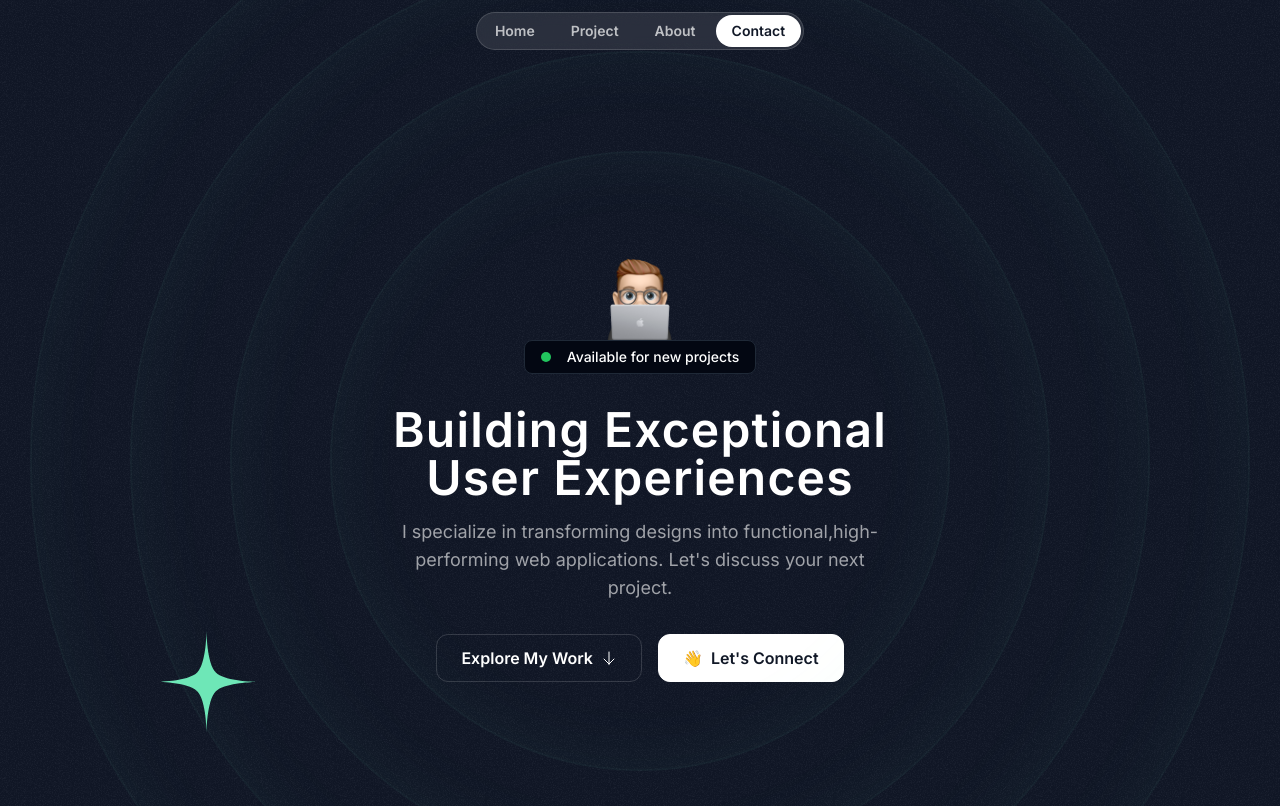
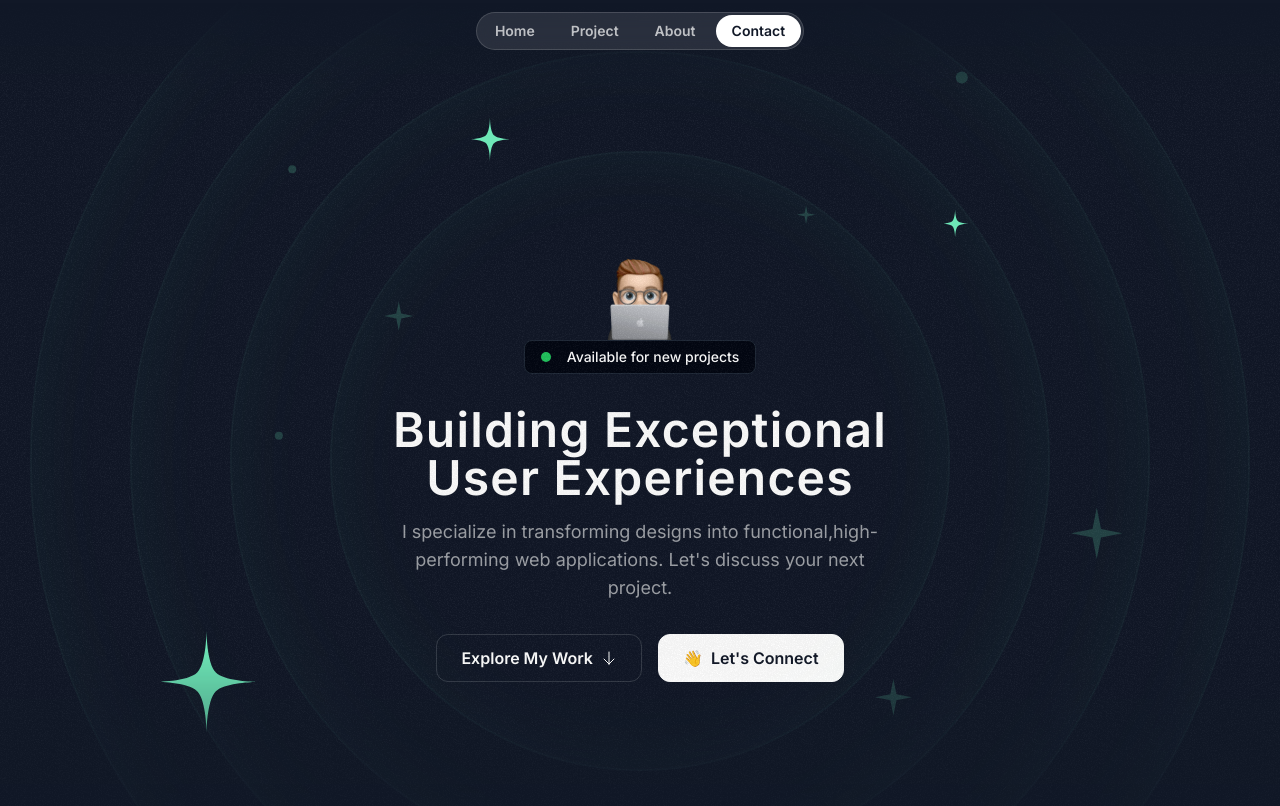
Before and after one commit to andrMaulana/single-page-portfolio, a Next.js app: page / in a window 1280 px wide. Shown: the top 806 px of the page. Built offline with nearby package versions, Linux system fonts and the light colour scheme; a web font is replaced by a local one.

Commit message:
add sparkle position

```diff
--- a/src/sections/Hero.tsx
+++ b/src/sections/Hero.tsx
@@ -4,15 +4,16 @@
 import grainImage from '@/assets/images/grain.jpg';
 import StarIcon from "@/assets/icons/star.svg";
 import { HeroOrbit } from '@/components/HeroOrbit';
+import SparkleIcon from "@/assets/icons/sparkle.svg";
 
 export const HeroSection = () => {
   return (
   <div className='py-32 md:py-48 lg:py-60 relative z-0 overflow-x-clip'>
+    <div className="absolute inset-0 [mask-image:linear-gradient(to_bottom,transparent,black_10%,black_70%,transparent)]">
     <div className="absolute inset-0 -z-30 opacity-5" style={{
       backgroundImage: `url(${grainImage.src})`
      }}>
      </div>
-
      <div className="size-[620px] hero-ring"></div>
      <div className="size-[820px] hero-ring"></div>
      <div className="size-[1020px] hero-ring"></div>
@@ -20,7 +21,34 @@
      <HeroOrbit size={800} rotation={-72}>
         <StarIcon className="size-28 text-emerald-300" />
         </HeroOrbit>
-
+      <HeroOrbit size={550} rotation={20}>
+          <StarIcon className="size-12 text-emerald-300"/>
+        </HeroOrbit>
+      <HeroOrbit size={590} rotation={98}>
+          <StarIcon className="size-8 text-emerald-300"/>
+        </HeroOrbit>
+      <HeroOrbit size={430} rotation={-14}>
+          <SparkleIcon className="size-8 text-emerald-300/20"/>
+        </HeroOrbit>
+      <HeroOrbit size={440} rotation={79}>
+          <SparkleIcon className="size-5 text-emerald-300/20"/>
+        </HeroOrbit>
+      <HeroOrbit size={530} rotation={178}>
+          <SparkleIcon className="size-10 text-emerald-300/20"/>
+        </HeroOrbit>
+      <HeroOrbit size={710} rotation={144}>
+          <SparkleIcon className="size-14 text-emerald-300/20"/>
+        </HeroOrbit>
+      <HeroOrbit size={720} rotation={85}>
+          <div className="size-3 rounded-full bg-emerald-300/20"/>
+        </HeroOrbit>
+      <HeroOrbit size={520} rotation={-41}>
+          <div className="size-2 rounded-full bg-emerald-300/20"/>
+        </HeroOrbit>
+      <HeroOrbit size={650} rotation={-5}>
+          <div className="size-2 rounded-full bg-emerald-300/20"/>
+        </HeroOrbit>
+        </div>
     <div className="container">
       <div className='flex flex-col items-center'>
       <Image src={memojiImage} className='size-[100px]' alt='Person peeking from behind laptop' />
```
